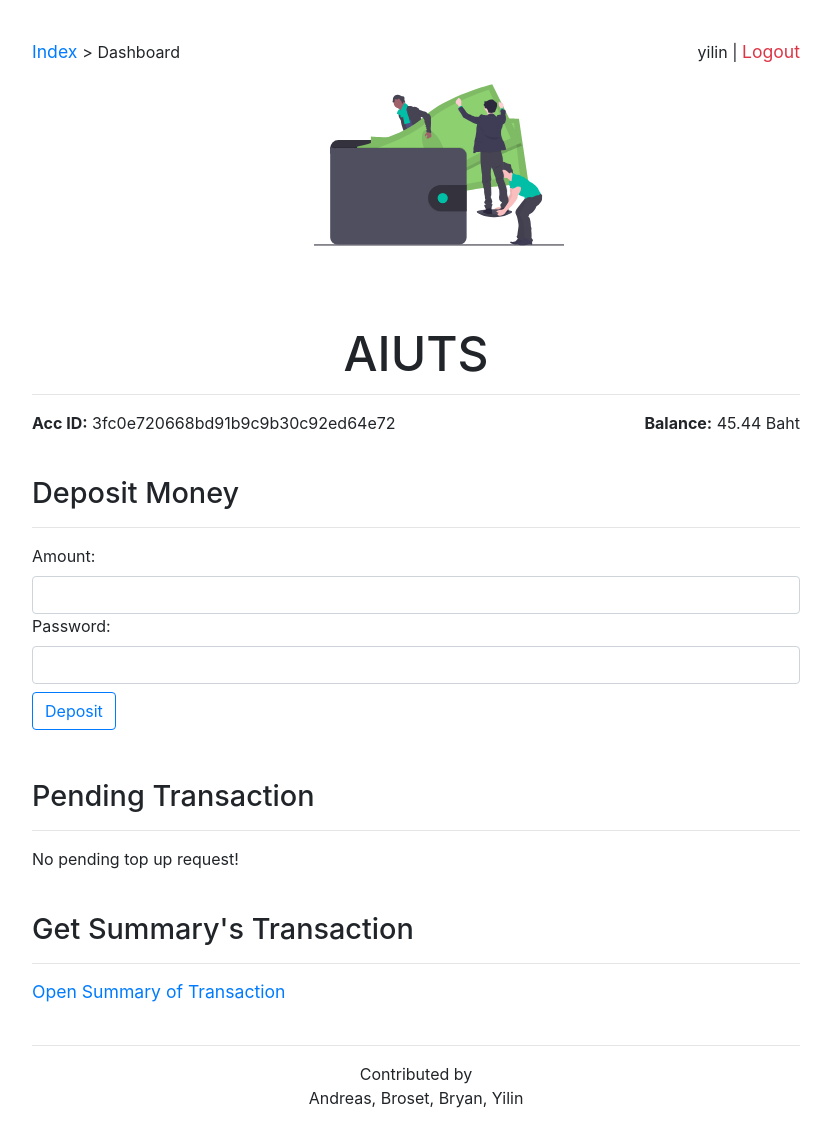
After one commit to nonwiz0/transactionsystem, a Django app: page /aiuts/admin/dashboard in a window 1280 px wide. The commit adds this page. Shown: the whole page, without its empty margins (224-1055 px from the left). Run offline with Django 3.2, Linux system fonts and the light colour scheme; a user stored in the database is signed in; data comes from the database, SQL or seed files in the repository; some libraries are stand-ins or nearby versions.

Commit message:
Update approve / decline

```diff
--- a/aiuts/admin.py
+++ b/aiuts/admin.py
@@ -1,7 +1,6 @@
 from django.contrib import admin
-from .models import Account, Transaction, Pending
+from .models import Account, Transaction
 
 # Register your models here.
 admin.site.register(Account)
 admin.site.register(Transaction)
-admin.site.register(Pending)
--- a/aiuts/models.py
+++ b/aiuts/models.py
@@ -16,17 +16,19 @@ class Transaction(models.Model):
     amount = models.FloatField()
     remark = models.CharField(max_length=256, default="No message")
     record_date = models.DateTimeField('date recorded', auto_now_add=True)
+    complete = models.BooleanField(default=False)
+    type = models.CharField(choices=[('TU', 'Top Up'), ('ROP', 'Request of Payment'), ('NOR', 'Normal Transaction')], default='NOR', max_length=100)
     id = models.AutoField(primary_key=True)
 
     def __str__(self):
         return "Sender: {}, Recipient: {}, Amount: {}, Date: {}, Remark: {}".format(self.sender, self.recipient, self.amount, self.record_date, self.remark)
 
-class Pending(models.Model):
-    Transaction = models.ForeignKey(Transaction, on_delete=models.CASCADE)
-    Transaction_choices = [ ('TU','Top Up'), ('ROP','Request of Payment')]
-    Type = models.CharField(
-        choices = Transaction_choices,
-        default = "Not fill",
-        max_length = 256
-    )
-    Complete_status = models.BooleanField(default=False)
+# class Pending(models.Model):
+#     Transaction = models.ForeignKey(Transaction, on_delete=models.CASCADE)
+#     Transaction_choices = [ ('TU','Top Up'), ('ROP','Request of Payment')]
+#     Type = models.CharField(
+#         choices = Transaction_choices,
+#         default = "Not fill",
+#         max_length = 256
+#     )
+#     Complete_status = models.BooleanField(default=False)
--- /dev/null
+++ b/aiuts/templates/aiuts/admin_dash.html
@@ -0,0 +1,66 @@
+
+{% extends "aiuts/base.html" %}
+{% block currPage %} <a href="{% url 'aiuts:index' %}"> Index </a> > Dashboard {% endblock %}
+{% block title %} Dashboard {% endblock %}
+{% block mainbody %}
+
+	<hr />
+	<p style="float: left"> <b>Acc ID:</b> {{ user.acc_id}} </p>
+	<p style="float: right"> <b>Balance:</b> {{ user.balance | floatformat:2 }} Baht </p>
+	</div>
+	<br />
+	<h2 class="margin-top"> Deposit Money </h2>
+	<hr />
+	<form action="{% url 'aiuts:depositmoney' %}" method="post">
+		{% csrf_token %}
+		<div class="form-group">
+		<input type="hidden" name="acc_id" value="{{ user.acc_id }}" />
+		<label> Amount: </label>
+		<input class="form-control" step="0.01" required="required" type="number" name="amount">
+		<label> Password: </label>
+		<input class="form-control" required="required" type="password" name="password" />
+
+		<input class="btn my-2 btn-outline-primary" type="submit" value="Deposit">
+		</div>
+
+	</form>
+	<h2 class="margin-top"> Pending Transaction </h2>
+	<hr />
+	{% if all_transaction %}
+	<table class="table">
+		<tr>
+			<th scope="col"> Date </th scope="col">
+			<th scope="col"> Finance Controller </th scope="col">
+			<th scope="col"> Amount </th scope="col">
+			<th scope="col"> Recipient </th scope="col">
+
+			<th scope="col"> Action </th>
+		</tr>
+		</thead>
+		<tbody>
+	{% endif %}
+	{% for transaction in all_transaction %}
+	<tr>
+		<th scope="row"> {{ transaction.record_date }} </th>
+		<td>{% if transaction.sender.acc_id == user %} You {% else %} {{ transaction.sender.acc_id }} {% endif %} </td>
+		<td> {{ transaction.amount|floatformat:2}} Baht </td>
+		<td>{% if transaction.recipient.acc_id == user %} You {% else %} {{ transaction.recipient.acc_id }} {% endif %} </td>
+
+		<td> <a href="{% url 'aiuts:approvetransaction' transaction.id %}"> Approve </a> | <a href="{% url 'aiuts:declinetransaction' transaction.id %}" class="text-danger"> Decline </a> </td>
+	</tr>
+	{% empty %}
+	No pending top up request!
+	{% endfor %}
+		</tbody>
+	</table>
+
+
+	<h2 class="margin-top"> Get Summary's Transaction </h2>
+	<hr />
+	<a href="{% url 'aiuts:transactionsummary' %}"> Open Summary of Transaction </a>
+
+
+
+
+
+{% endblock %}
--- a/aiuts/templates/aiuts/get_summary.html
+++ b/aiuts/templates/aiuts/get_summary.html
@@ -38,11 +38,13 @@
 	{% if all_transaction %}
 	<table class="table">
 		<tr>
+
 			<th scope="col"> Date </th scope="col">
 			<th scope="col"> Sender </th scope="col">
 			<th scope="col"> Amount </th scope="col">
 			<th scope="col"> Recipient </th scope="col">
 			<th scope="col"> Remark </th scope="col">
+			<th scope="col"> Status </th>
 		</tr>
 		</thead>
 		<tbody>
@@ -54,6 +56,7 @@
 		<td> {{ transaction.amount|floatformat:2}} Baht </td>
 		<td>{% if transaction.recipient.acc_id == user %} You {% else %} {{ transaction.recipient.acc_id }} {% endif %} </td>
 		<td> {{ transaction.remark }} </td>
+		<td> {{ transaction.complete }} </td>
 	</tr>
 	{% empty %}
 	No transaction records!
--- a/aiuts/urls.py
+++ b/aiuts/urls.py
@@ -11,6 +11,9 @@ urlpatterns = [
     path('send_money', views.send_money, name='sendmoney'),
     path('deposit_money', views.deposit_money, name="depositmoney"),
     # path('account/summary/check', views.get_summary_of_transaction, name="getsummaryoftransaction"),
-    path('dashboard/summary', views.TransactionSummary.as_view(), name="transactionsummary")
+    path('dashboard/summary', views.TransactionSummary.as_view(), name="transactionsummary"),
 
+    path('admin/dashboard', views.AdminDashboard.as_view(), name='admindash'),
+    path('admin/dashboard/approve/<str:tid>', views.admin_approve_transaction, name="approvetransaction"),
+    path('admin/dashboard/decline/<str:tid>', views.admin_decline_transaction, name="declinetransaction")
 ]
--- a/aiuts/views.py
+++ b/aiuts/views.py
@@ -27,6 +27,22 @@ class LoginView(generic.TemplateView):
 class SignupView(generic.TemplateView):
     template_name = 'aiuts/sign_up.html'
 
+
+class AdminDashboard(LoginRequiredMixin, generic.ListView):
+    login_url = '/accounts/login'
+    template_name = 'aiuts/admin_dash.html'
+    model = Transaction
+    context_object_name = 'all_transaction'
+
+    def get_queryset(self):
+        return Transaction.objects.filter(complete=False)
+
+    def get_context_data(self, **kwargs):
+        context = super().get_context_data(**kwargs)
+        context['user'] = Account.objects.get(user=self.request.user)
+        return context
+
+
 class Dashboard(LoginRequiredMixin, generic.ListView):
     login_url = '/accounts/login'
     template_name = 'aiuts/account_dash.html'
@@ -36,6 +52,23 @@ class Dashboard(LoginRequiredMixin, generic.ListView):
         context = super().get_context_data(**kwargs)
         context['user'] = Account.objects.get(user=self.request.user)
         return context
+
+    def post(self, request, *args, **kwargs):
+        template = loader.get_template(self.template_name)
+        user_acc = Account.objects.get(user=request.user)
+        amount = float(request.POST['amount'])
+        password = request.POST['password']
+        sender_addr = request.POST['acc_addr']
+        if len(sender_addr):
+            sender = Account.objects.get(acc_id = sender_addr)
+        else:
+            req_admin = Transaction(sender=Account.objects.get(acc_id='bd5af1f610a12434c9128e4a399cef8a'), recipient=user_acc, amount=amount, type="TU")
+            req_admin.save()
+        messages.info(request, "Amount: {}, Pw: {}, Acc_Addr: {}".format(amount, password, sender_addr))
+        return redirect(request.META['HTTP_REFERER'])
+
+
+
 
 class TransactionSummary(LoginRequiredMixin, generic.ListView):
     login_url = '/accounts/login'
@@ -136,11 +169,39 @@ def deposit_money(request):
             curr_acc.balance += amount
             curr_acc.save()
             trans_record = Transaction(sender=curr_acc, recipient=curr_acc, amount=amount, remark="Deposit money")
+            trans_record.complete=True
             trans_record.save()
             messages.info(request, "You have deposited {:.2f} Baht".format(amount))
             return redirect(request.META['HTTP_REFERER'])
     messages.info(request, "Check the detail again before deposit!")
     return redirect(request.META['HTTP_REFERER'])
+
+def admin_approve_transaction(request, tid):
+    if Transaction.objects.filter(id=tid).exists():
+       record = Transaction.objects.get(id=tid)
+       recipient = record.recipient
+       recipient.balance += record.amount
+       bank = record.sender
+       bank.balance -= record.amount
+       bank.save()
+       recipient.save()
+       record.complete = True
+       record.remark = "Approved at {}".format(timezone.now())
+       record.save()
+    messages.info(request, "Transaction ID: {} is approved".format(tid))
+    return redirect(request.META['HTTP_REFERER'])
+
+def admin_decline_transaction(request, tid):
+    if Transaction.objects.filter(id=tid).exists():
+        record = Transaction.objects.get(id=tid)
+        record.remark = "Transaction is Declined"
+        record.complete = True
+        record.save()
+    messages.info(request, "Transaction ID: {} is declined".format(tid))
+    return redirect(request.META['HTTP_REFERER'])
+
+
+
 
 """def get_summary_of_transaction(request):
     password = request.POST['password']
```
Also changed, not shown: aiuts/templates/aiuts/account_dash.html (+5 -6 lines), testing.html (added, +14 -0 lines), aiuts/migrations/0007_auto_20210413_1236.py (added), db.sqlite3.
